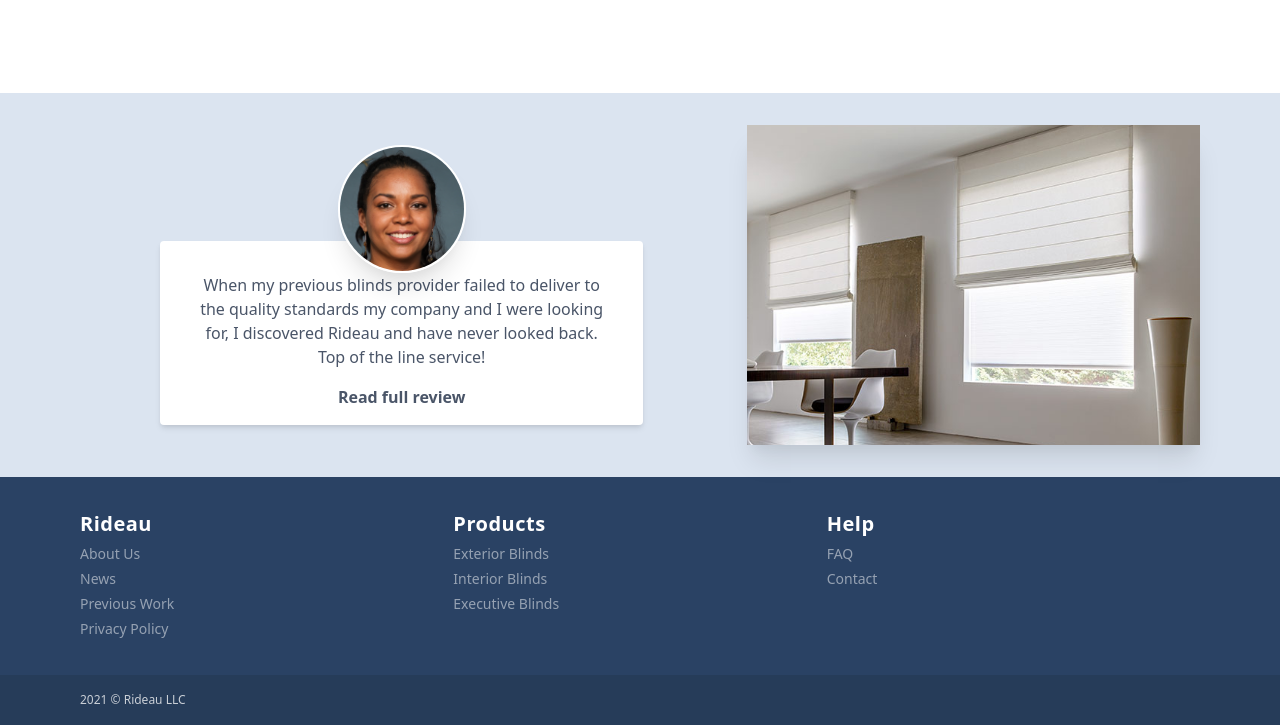
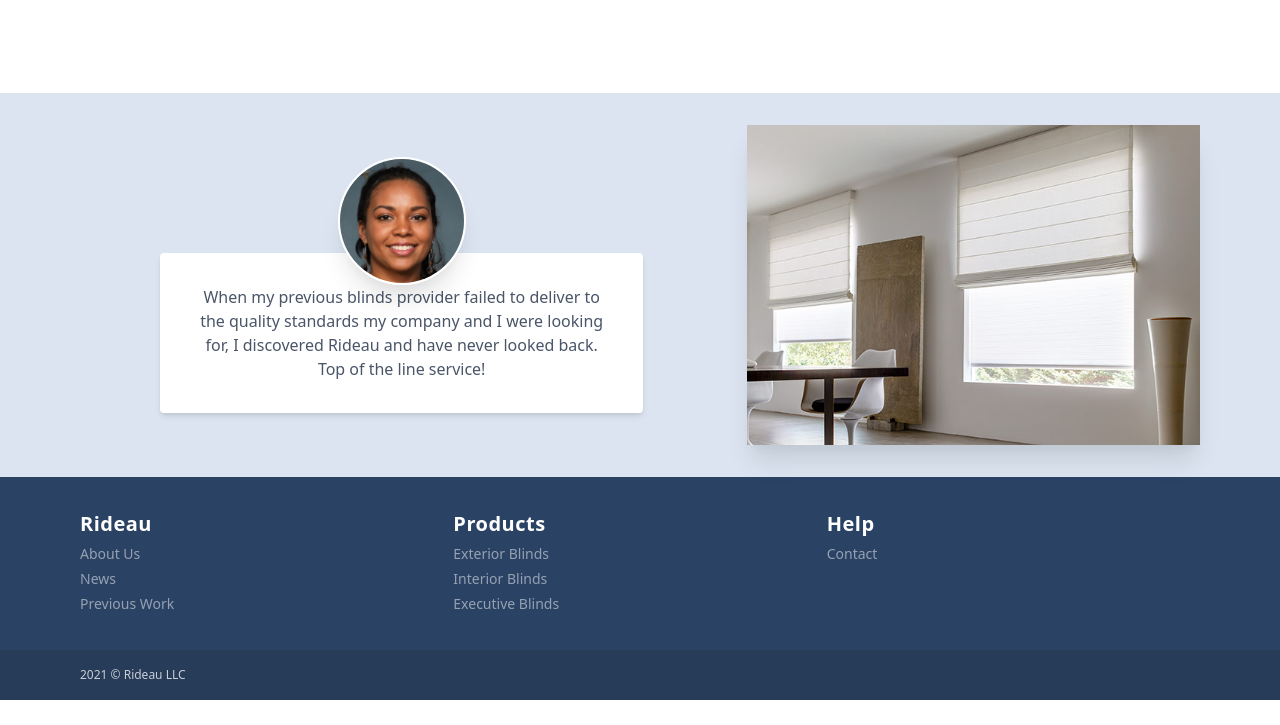
Before and after one commit to ivanvb/rideau-website, a Gatsby site: page / in a window 1280 px wide. Shown: the part 1471-2196 px from the top of the page. After the commit the page ends 2171 px from the top, so only its background shows below. Built offline with nearby package versions, Linux system fonts and the light colour scheme; Gatsby itself is replaced by a stand-in of ours.

Commit message:
fix: testimonialCard spacing

```diff
--- a/src/components/footer.js
+++ b/src/components/footer.js
@@ -43,10 +43,6 @@ const Footer = () => {
                             url: "/portfolio",
                             text: "Previous Work",
                         },
-                        {
-                            url: "/privacy",
-                            text: "Privacy Policy",
-                        },
                     ]}
                 />
                 <FooterCol
@@ -70,10 +66,6 @@ const Footer = () => {
                     title="Help"
                     links={[
                         {
-                            url: "/faq",
-                            text: "FAQ",
-                        },
-                        {
                             url: "/contact",
                             text: "Contact",
                         },
--- a/src/components/home/review.js
+++ b/src/components/home/review.js
@@ -1,5 +1,5 @@
 import React from "react"
-import { useStaticQuery, graphql, Link } from "gatsby"
+import { useStaticQuery, graphql } from "gatsby"
 import Img from "gatsby-image"
 import { generateRandomNumber } from "../../util/index"
 
@@ -27,7 +27,6 @@ const Review = () => {
                                 }
                             }
                         }
-                        link
                     }
                 }
             }
@@ -50,12 +49,6 @@ const Review = () => {
                     />
                     <p className="bg-white px-4 py-8 md:p-8 -mt-8 text-center rounded shadow-md text-gray-700">
                         {review.text}
-                        <Link
-                            to={review.link}
-                            className="block mt-4 font-bold -mb-4"
-                        >
-                            Read full review
-                        </Link>
                     </p>
                 </div>
             </div>
--- a/src/components/testimonials/testimonialCard.js
+++ b/src/components/testimonials/testimonialCard.js
@@ -45,14 +45,14 @@ const TestimonialCard = ({ text, reviewer, result, year }) => {
                 >
                     <h2
                         className="text-left font-bold text-primary-500 absolute"
-                        style={{ left: "80px" }}
+                        style={{ left: "88px" }}
                     >
                         {reviewer.name}
                         <span className="inline-block ml-2 text-sm text-gray-700 font-light">
                             {year}
                         </span>
                     </h2>
-                    <p className="pl-8 pr-4 text-sm pt-6 mt-1 text-gray-700 text-left">
+                    <p className="pl-8 pr-4 text-sm pt-8 text-gray-700 text-left">
                         {text}
                     </p>
                 </div>
--- a/src/data/reviews/reviews.json
+++ b/src/data/reviews/reviews.json
@@ -6,7 +6,6 @@
             "image": "./images/characters/john-doe.jpg"
         },
         "result": "../../images/products/exterior/ombralsun/ombralsun-02.jpg",
-        "link": "/about/",
         "year": 2021
     },
     {
@@ -16,7 +15,6 @@
             "image": "./images/characters/person6.jpg"
         },
         "result": "./images/results/string5.jpg",
-        "link": "/about/",
         "year": 2020
     },
     {
@@ -26,7 +24,6 @@
             "image": "./images/characters/hikingmeceo.jpeg"
         },
         "result": "../../images/products/executive/vertical/vertical-03.jpg",
-        "link": "/about/",
         "year": 2020
     },
     {
@@ -36,7 +33,6 @@
             "image": "./images/characters/person5.jpeg"
         },
         "result": "../../images/products/executive/vertical/vertical-02.jpg",
-        "link": "/about/",
         "year": 2019
     },
     {
@@ -46,7 +42,6 @@
             "image": "./images/characters/person4.jpeg"
         },
         "result": "../../images/products/exterior/perma/perma-03.jpg",
-        "link": "/about/",
         "year": 2019
     },
     {
@@ -56,7 +51,6 @@
             "image": "./images/characters/anne-ericson.jpg"
         },
         "result": "./images/results/anne-ericson-result.jpg",
-        "link": "/about/",
         "year": 2017
     },
     {
@@ -66,7 +60,6 @@
             "image": "./images/characters/person3.jpeg"
         },
         "result": "../../images/products/exterior/helix/helix-05.jpg",
-        "link": "/about/",
         "year": 2017
     },
     {
@@ -76,7 +69,6 @@
             "image": "./images/characters/person9.jpeg"
         },
         "result": "../../images/products/interior/roman/roman-03.jpg",
-        "link": "/about/",
         "year": 2016
     },
     {
@@ -86,7 +78,6 @@
             "image": "./images/characters/person8.jpeg"
         },
         "result": "../../images/products/interior/blackout/blackout-07.jpg",
-        "link": "/about/",
         "year": 2013
     }
 ]
```
